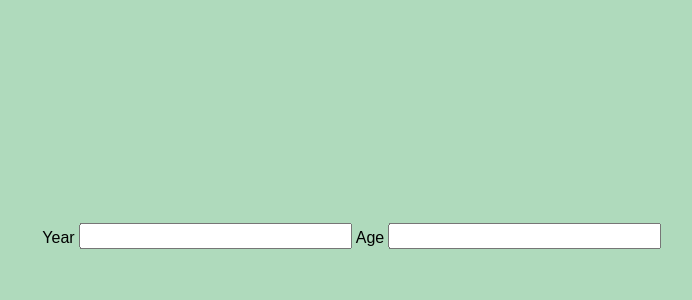
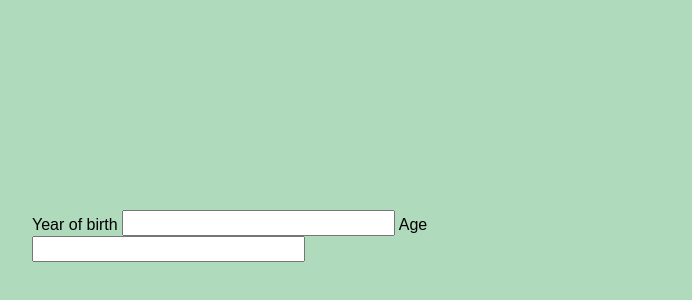
Before and after one commit to Kostya-Romanovskyi/test-work-civi, a website built with Vite: page index.html in a window 1280 px wide. Shown: the part 164-464 px from the top of the page, without its empty margins (288-980 px from the left). Built offline with nearby package versions, Linux system fonts and the light colour scheme.

Commit message:
changed label of year

```diff
--- a/index.html
+++ b/index.html
@@ -9,7 +9,7 @@
   </head>
   <body>
     <div class="container">
-      <label for="year">Year</label>
+      <label for="year">Year of birth</label>
       <input class="year" id="year" type="number" />
 
       <label for="age">Age</label>
```
